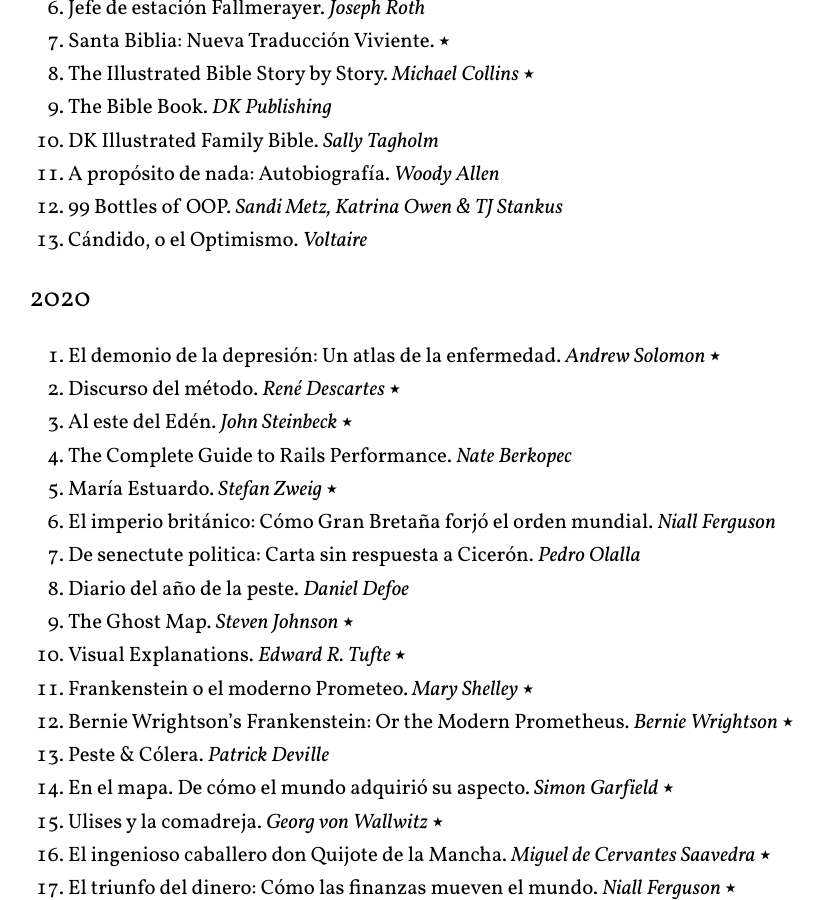
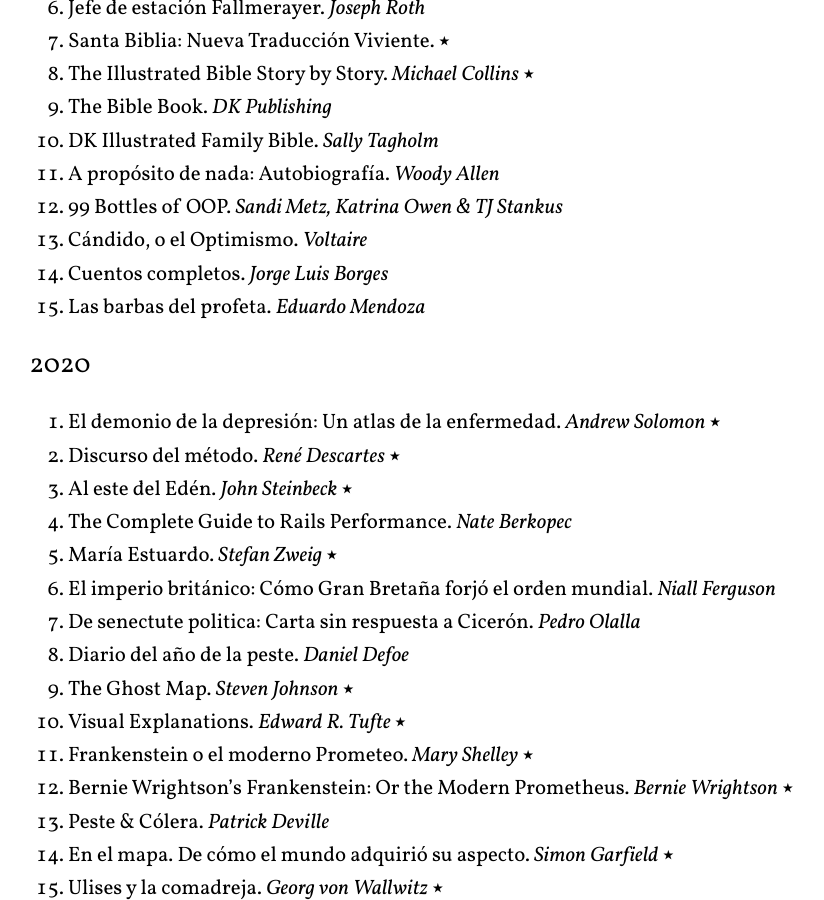
Before and after one commit to arturoherrero/arturoherrero.com, a Jekyll site: the page built from pages/books.md, in a window 1280 px wide and 900 px high, scrolled down 517 px. Shown: the whole window, without its empty margins (221-1045 px from the left). Built offline with Jekyll 4.4.1, drawn with Linux system fonts in a browser that asks for light colours.

Commit message:
Update books list

```diff
--- a/pages/books.md
+++ b/pages/books.md
@@ -23,6 +23,8 @@
 11. A propósito de nada: Autobiografía. *Woody Allen*
 12. 99 Bottles of OOP. *Sandi Metz, Katrina Owen & TJ Stankus*
 13. Cándido, o el Optimismo. *Voltaire*
+14. Cuentos completos. *Jorge Luis Borges*
+15. Las barbas del profeta. *Eduardo Mendoza*
 
 
 ### 2020
```
